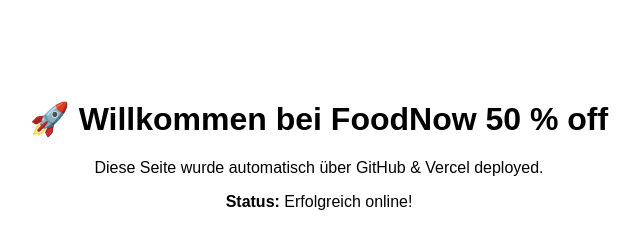
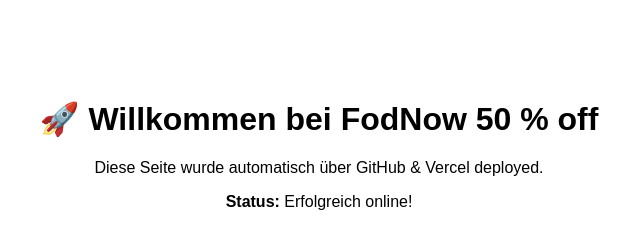
Before and after one commit to eris842/foodnow-demo, a plain HTML site: page index.html in a window 1280 px wide. Shown: the whole page, without its empty margins (321-961 px from the left). Drawn offline with Linux system fonts and the light colour scheme.

Commit message:
Update index.html

```diff
--- a/index.html
+++ b/index.html
@@ -6,7 +6,7 @@
   <title>FoodNow Demo</title>
 </head>
 <body style="font-family: Arial; text-align: center; margin-top: 100px;">
-  <h1>🚀 Willkommen bei FoodNow 50 % off</h1>
+  <h1>🚀 Willkommen bei FodNow 50 % off</h1>
   <p>Diese Seite wurde automatisch über GitHub & Vercel deployed.</p>
   <p><strong>Status:</strong> Erfolgreich online!</p>
 </body>
```
